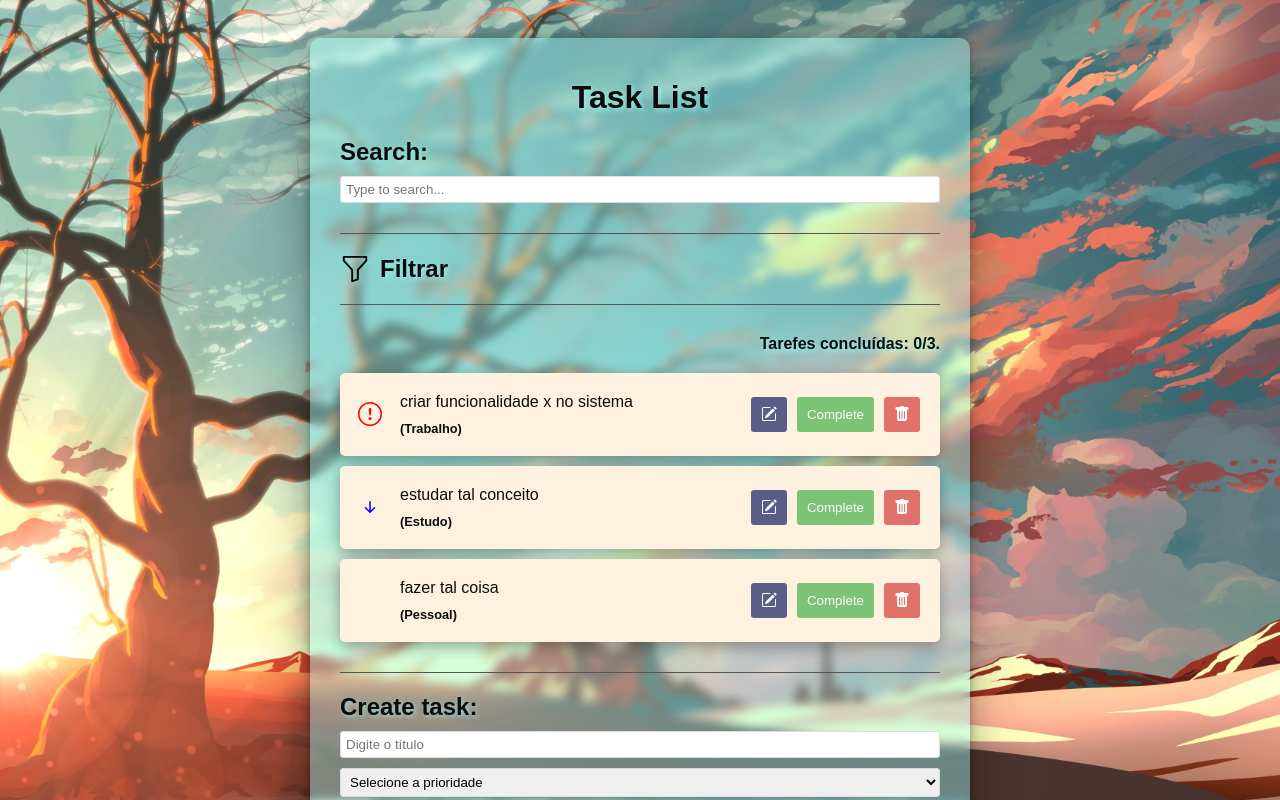
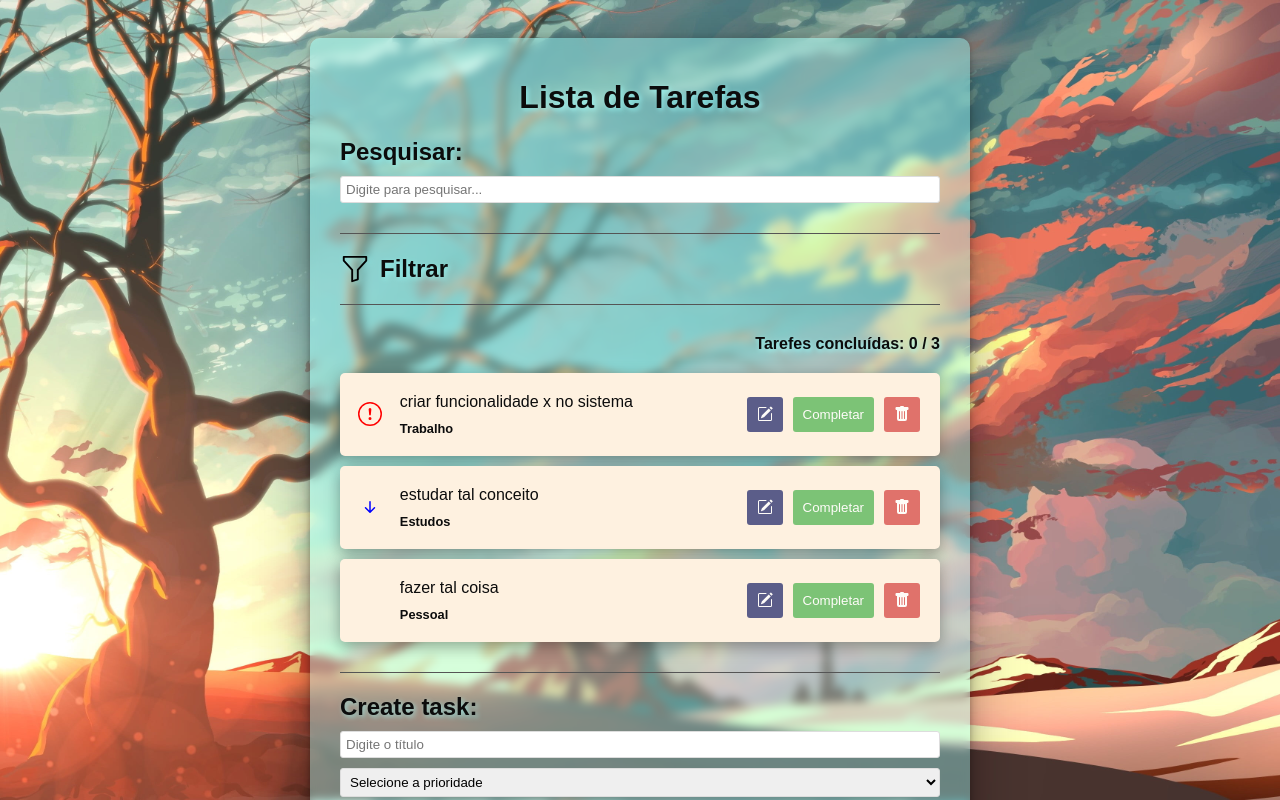
Before and after one commit to rianreiss/react-to-do-list, a React (Vite) app in the folder my-vite-project/: page / in a window 1280 px wide. Shown: the top 800 px of the page. Built offline with nearby package versions, Linux system fonts and the light colour scheme.

Commit message:
Edit ToDo Function ADDED

```diff
--- a/my-vite-project/src/App.jsx
+++ b/my-vite-project/src/App.jsx
@@ -7,6 +7,7 @@ import Filter from './components/Filter';
 import EmptyList from './components/EmptyList';
 
 import './App.css';
+import EditTodoForm from './components/EditTodoForm';
 
 
 function App() {
@@ -30,7 +31,7 @@ function App() {
     {
       id: 3,
       text: "estudar tal conceito",
-      category: "Estudo",
+      category: "Estudos",
       isCompleted: false,
       isEditing: false,
       priority: 3,
@@ -78,9 +79,23 @@ function App() {
 
   };
 
+  const editTodo = (id) => {
+    const newTodos = [...todos];
+
+    newTodos.map((todo) => todo.id === id ? todo.isEditing = !todo.isEditing : todo);
+
+    setTodos(newTodos);
+
+  };
+
+  const editTodoValue = (text, category, priority, id) => {
+
+    setTodos(todos.map((todo) => todo.id === id ? { ...todos, text, category, priority, isEditing: !todo.isEditing } : todo));
+
+  };
 
   return <div className='app'>
-    <h1>Task List</h1>
+    <h1>Lista de Tarefas</h1>
     <Search search={search} setSearch={setSearch} />
     <Filter filter={filter} setFilter={setFilter} setSort={setSort} />
     <div className="todo-list">
@@ -90,7 +105,7 @@ function App() {
         </div>
       ) : (
         <div>
-          <p className='completedTasks'>Tarefes concluídas: {todos.filter((todo) => todo.isCompleted).length}/{todos.length}.</p>
+          <p className='completedTasks'>Tarefes concluídas: {todos.filter((todo) => todo.isCompleted).length} / {todos.length}</p>
           {todos
             .filter((todo) =>
               filter === "all"
@@ -107,11 +122,21 @@ function App() {
                 : b.text.localeCompare(a.text)
             )
             .map((todo) => (
-              <Todo
-                key={todo.id}
-                todo={todo}
-                removeTodo={removeTodo}
-                completeTodo={completeTodo} />
+              todo.isEditing ? (
+                <EditTodoForm
+                  key={todo.id}
+                  editTodo={editTodoValue}
+                  todo={todo} />
+              ) : (
+                <Todo
+                  key={todo.id}
+                  todo={todo}
+                  removeTodo={removeTodo}
+                  completeTodo={completeTodo}
+                  editTodo={editTodo} />
+
+              )
+
             ))}
         </div>
       )}
--- /dev/null
+++ b/my-vite-project/src/components/EditTodoForm.jsx
@@ -0,0 +1,65 @@
+import { useEffect, useState } from 'react';
+import arrowDownImage from '../assets/arrow-down-short.svg';
+import highPriority from '../assets/exclamation-circle.svg';
+
+const EditTodoForm = ({ editTodo, todo }) => {
+    const [value, setValue] = useState(todo.text);
+    const [category, setCategory] = useState(todo.category);
+    const [priority, setPriority] = useState(todo.priority);
+
+    const handleSubmit = (e) => {
+        e.preventDefault();
+
+        editTodo(text, category, priority, todo.id);
+
+        setCategory("");
+        setPriority("");
+        setValue("");
+    };
+
+
+    return (
+        <div className=''>
+            <form className="todo-editing" onSubmit={handleSubmit}>
+                <div className='priority' style={{}}>
+                    {todo.priority == 3 ? (
+                        <img style={{ color: todo.isCompleted ? "rgb(71, 71, 71)" : "" }} src={arrowDownImage} alt="Arrow Down" />
+                    ) : todo.priority == 1 ? (
+                        <img src={highPriority} alt='High Priority' />
+
+                    ) : (
+                        ""
+                    )}
+                </div>
+
+                <div className="content" style={{ color: todo.isCompleted ? "rgb(71, 71, 71)" : "", textDecoration: todo.isCompleted ? "line-through" : "" }}>
+                    <label htmlFor="title">Título:</label>
+                    <input value={value} id='title' type="text" onChange={(e) => setValue(e.target.value)} required autoFocus />
+
+                    <label htmlFor="title">Categoria:</label>
+                    <select value={category} onChange={(e) => setCategory(e.target.value)} required >
+                        <option value="">Select a category</option>
+                        <option value="Trabalho">Trabalho</option>
+                        <option value="Pessoal">Pessoal</option>
+                        <option value="Estudos">Estudos</option>
+                    </select>
+
+                    <label htmlFor="title">Prioridade:</label>
+                    <select value={priority} onChange={(e) => setPriority(e.target.value)} required >
+                        <option value="">Selecione a prioridade</option>
+                        <option value="1">Alta</option>
+                        <option value="2">Normal</option>
+                        <option value="3">Baixa</option>
+                    </select>
+                </div>
+
+                <div className='buttons'>
+
+                    <button type='submit'>Editar Tarefa</button>
+                </div>
+            </form>
+        </div>
+    );
+};
+
+export default EditTodoForm
--- a/my-vite-project/src/components/Search.jsx
+++ b/my-vite-project/src/components/Search.jsx
@@ -1,8 +1,8 @@
-const Search = ({ search, setSearch}) => {
+const Search = ({ search, setSearch }) => {
   return (
     <div className="search">
-        <h2>Search:</h2>
-        <input type="text" value={search} onChange={(e) => setSearch(e.target.value)} placeholder="Type to search..." />
+      <h2>Pesquisar:</h2>
+      <input type="text" value={search} onChange={(e) => setSearch(e.target.value)} placeholder="Digite para pesquisar..." />
     </div>
   )
 }
--- a/my-vite-project/src/components/Todo.jsx
+++ b/my-vite-project/src/components/Todo.jsx
@@ -4,7 +4,7 @@ import highPriority from '../assets/exclamation-circle.svg';
 import trash from '../assets/trash-fill.svg';
 import pencil from '../assets/pencil-square.svg';
 
-const Todo = ({ todo, removeTodo, completeTodo }) => {
+const Todo = ({ todo, removeTodo, completeTodo, editTodo }) => {
     return (
         <div
             className="todo"
@@ -12,7 +12,7 @@ const Todo = ({ todo, removeTodo, completeTodo }) => {
         >
             <div className='priority' style={{}}>
                 {todo.priority == 3 ? (
-                    <img style={{ color: todo.isCompleted ? "rgb(71, 71, 71)" : ""}} src={arrowDownImage} alt="Arrow Down" />
+                    <img style={{ color: todo.isCompleted ? "rgb(71, 71, 71)" : "" }} src={arrowDownImage} alt="Arrow Down" />
                 ) : todo.priority == 1 ? (
                     <img src={highPriority} alt='High Priority' />
 
@@ -24,7 +24,7 @@ const Todo = ({ todo, removeTodo, completeTodo }) => {
             <div className="content" style={{ color: todo.isCompleted ? "rgb(71, 71, 71)" : "", textDecoration: todo.isCompleted ? "line-through" : "" }}>
                 <p>{todo.text}</p>
                 <p className="category">
-                    ({todo.category})
+                    {todo.category}
                 </p>
             </div>
             <div className='buttons'>
@@ -32,7 +32,7 @@ const Todo = ({ todo, removeTodo, completeTodo }) => {
                     <img src={pencil} alt="" />
                 </button>
                 <button className='complete' style={{ boxShadow: todo.isCompleted ? "#333974 0px 0px 0px 2px" : "" }} onClick={() => completeTodo(todo.id)}>
-                    {todo.isCompleted ? "Uncomplete" : "Complete"}
+                    {todo.isCompleted ? "Voltar" : "Completar"}
                 </button>
                 <button className='remove' style={{ backgroundColor: todo.isCompleted ? "rgba(217, 83, 79, 0.5)" : "" }} onClick={() => removeTodo(todo.id)}>
                     <img src={trash} alt="" />
```
